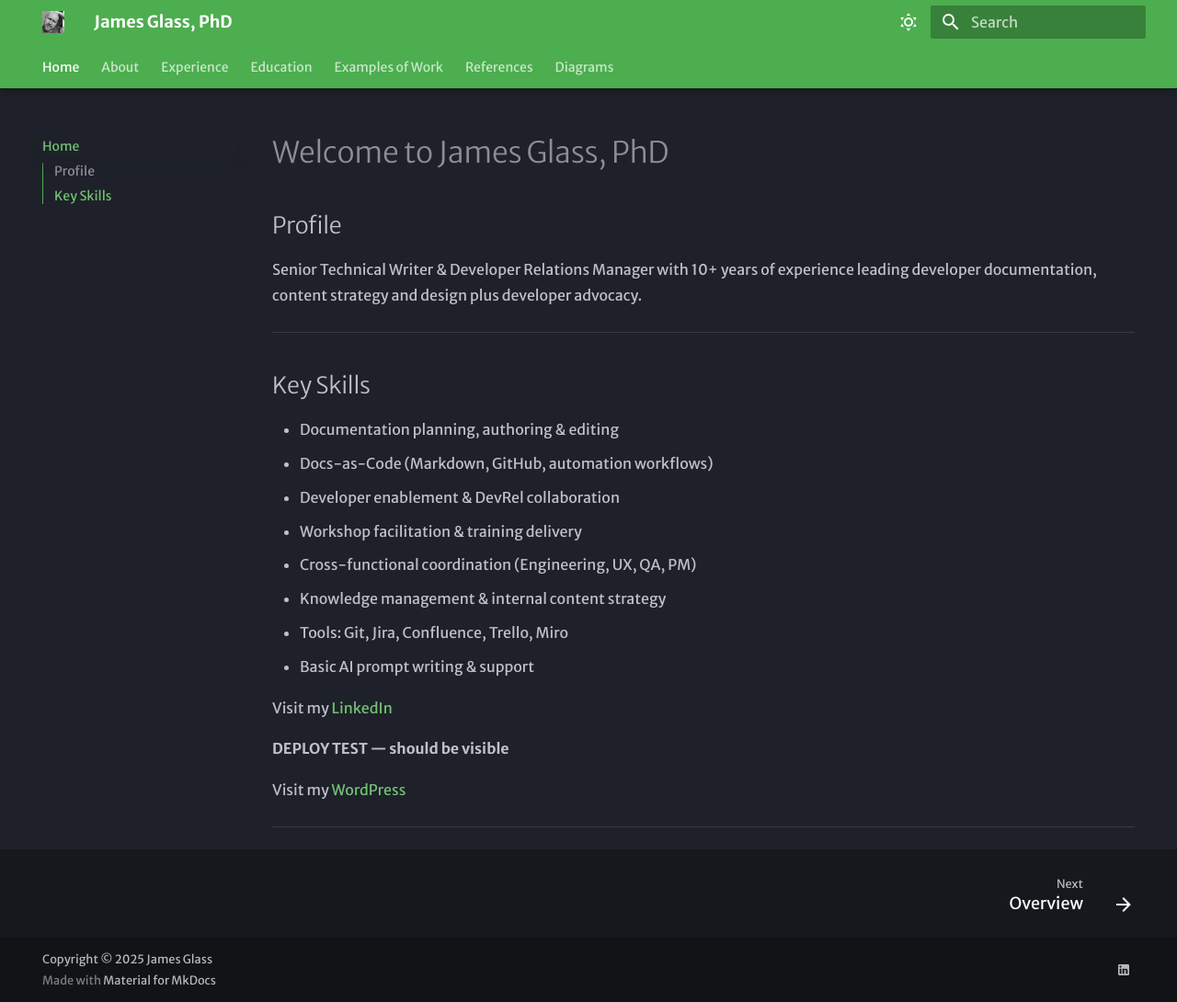
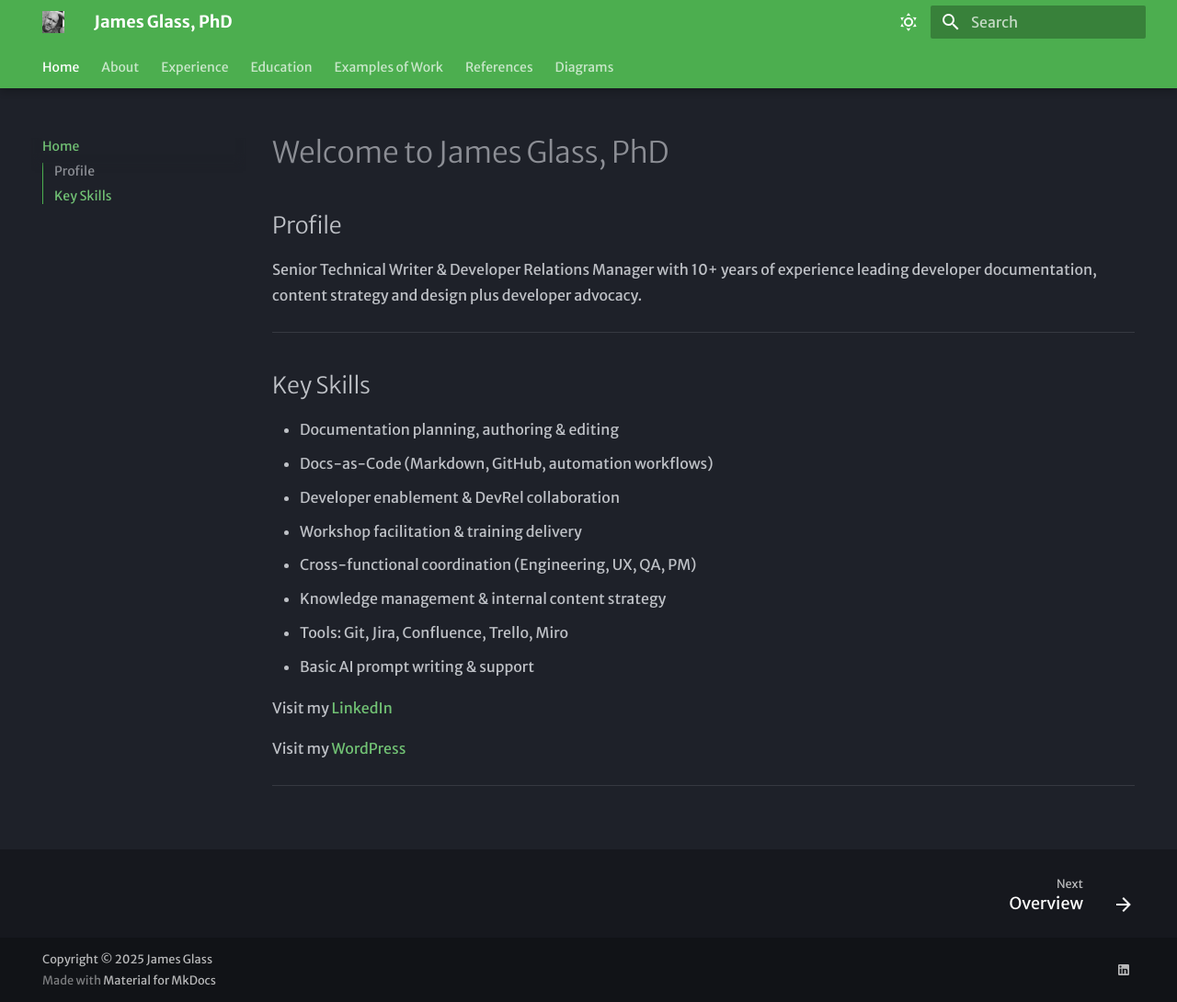
Before and after one commit to james-glass1999/MKDocs-James-Glass-PhD, an MkDocs documentation site: the page built from docs/index.md, in a window 1280 px wide and 1090 px high. Shown: the whole window at 92% size. Built offline with MkDocs 1.6.1 and Material for MkDocs 9.7.7, drawn with Linux system fonts in a browser that asks for light colours.

Commit message:
Remove DEPLOY TEST marker; keep WordPress link

```diff
--- a/docs/index.md
+++ b/docs/index.md
@@ -17,8 +17,6 @@ Senior Technical Writer & Developer Relations Manager with 10+ years of experien
 
 Visit my [LinkedIn](https://www.linkedin.com/in/james-glass-phd-206b7b3/)
 
-**DEPLOY TEST — should be visible**
-
 Visit my [WordPress](https://thewritingtimesblog.wordpress.com)
 
 
```
